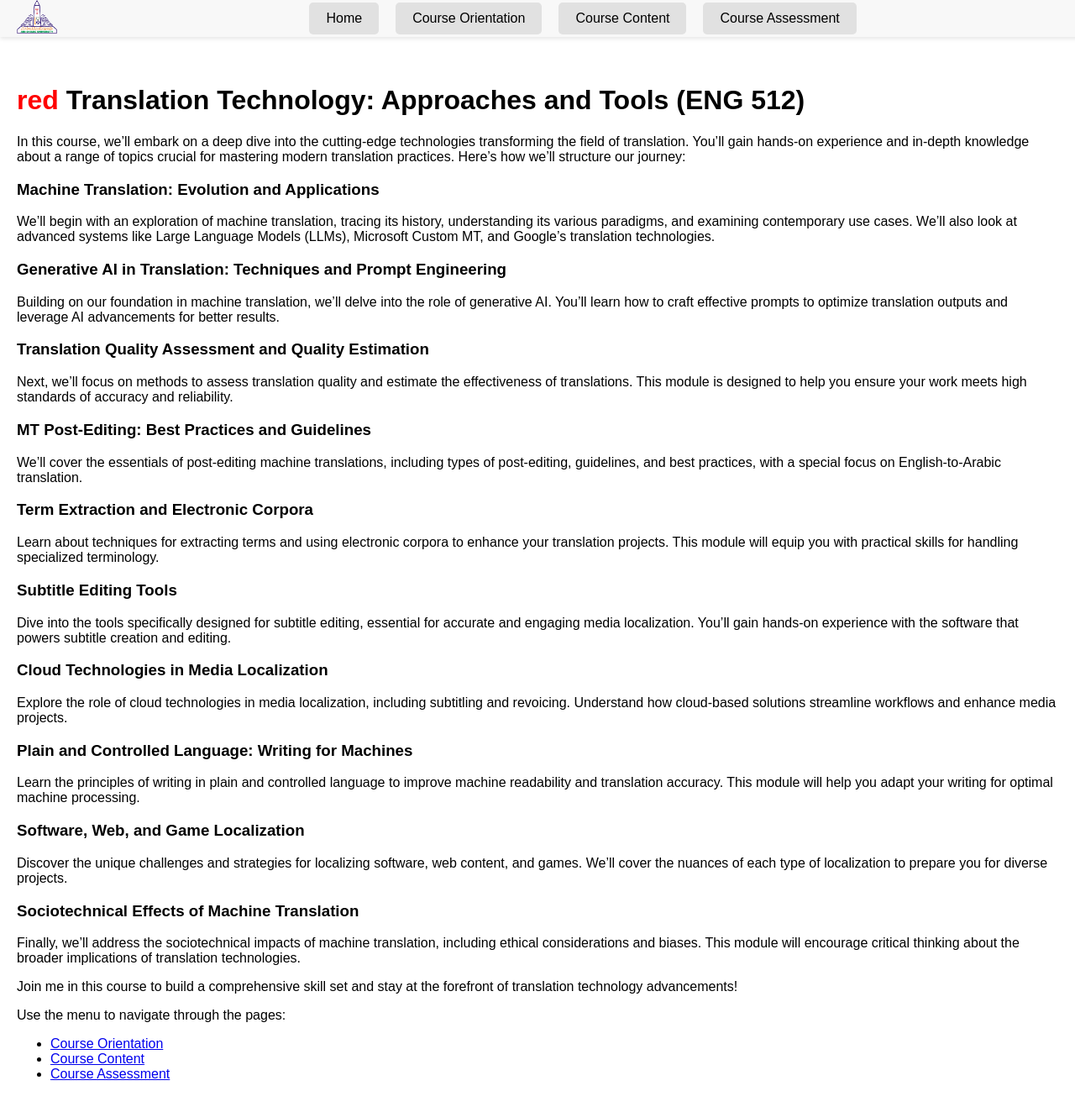
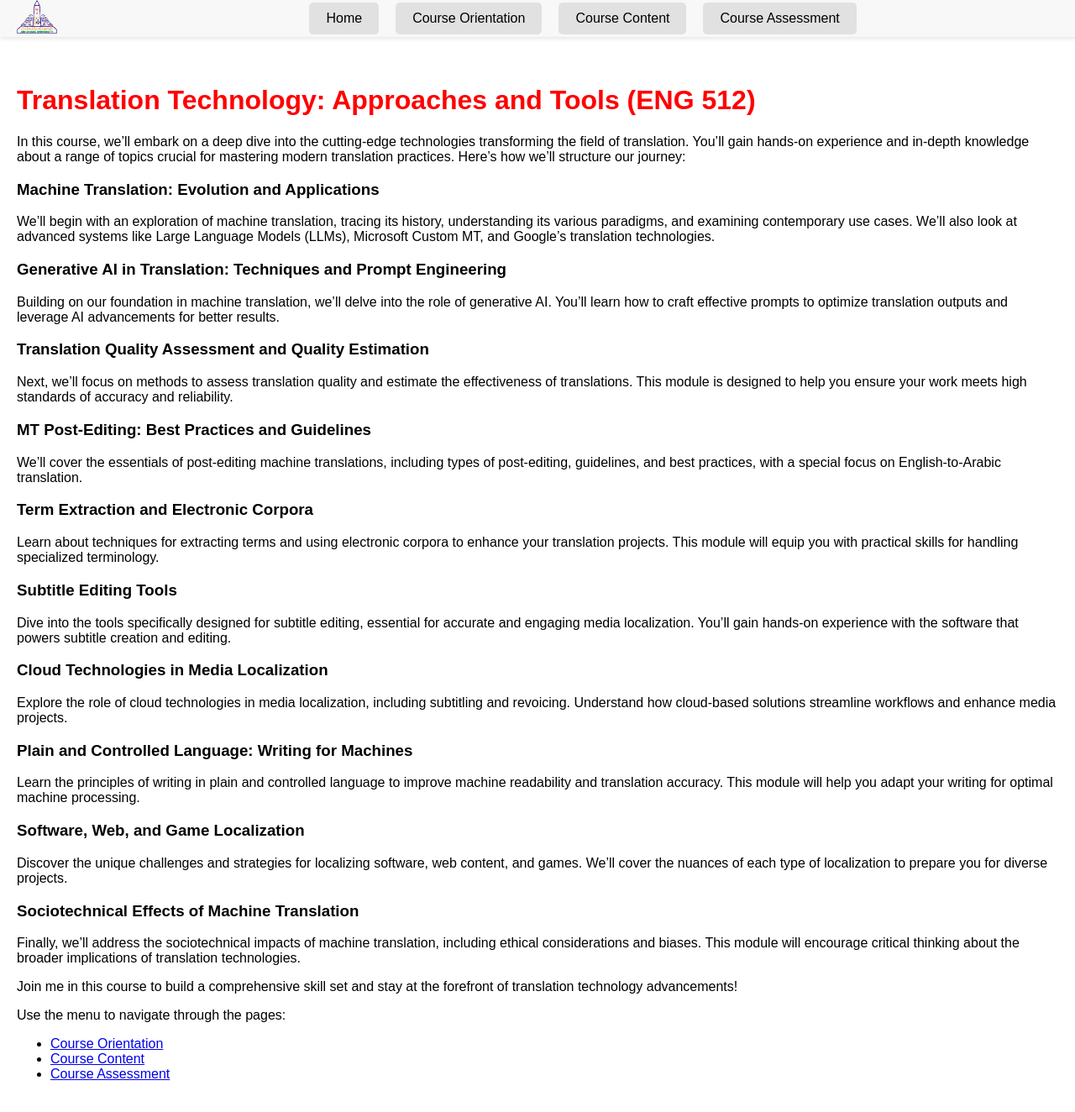
Before and after one commit to nessmadiab/nessmadiab.github.io, a Jekyll site: the page built from index.md, in a window 1280 px wide and 1324 px high. Shown: the whole window at 84% size. Built offline with Jekyll 4.4.1, drawn with Linux system fonts in a browser that asks for light colours.

Commit message:
Update index.md

```diff
--- a/index.md
+++ b/index.md
@@ -3,7 +3,7 @@ layout: default
 title: "Home"
 ---
 
-# <span style="color: red;">red</span> Translation Technology: Approaches and Tools (ENG 512)
+# <span style="color: red;">Translation Technology: Approaches and Tools (ENG 512)</span>
 
 In this course, we'll embark on a deep dive into the cutting-edge technologies transforming the field of translation. You’ll gain hands-on experience and in-depth knowledge about a range of topics crucial for mastering modern translation practices. Here's how we’ll structure our journey:
 
```
